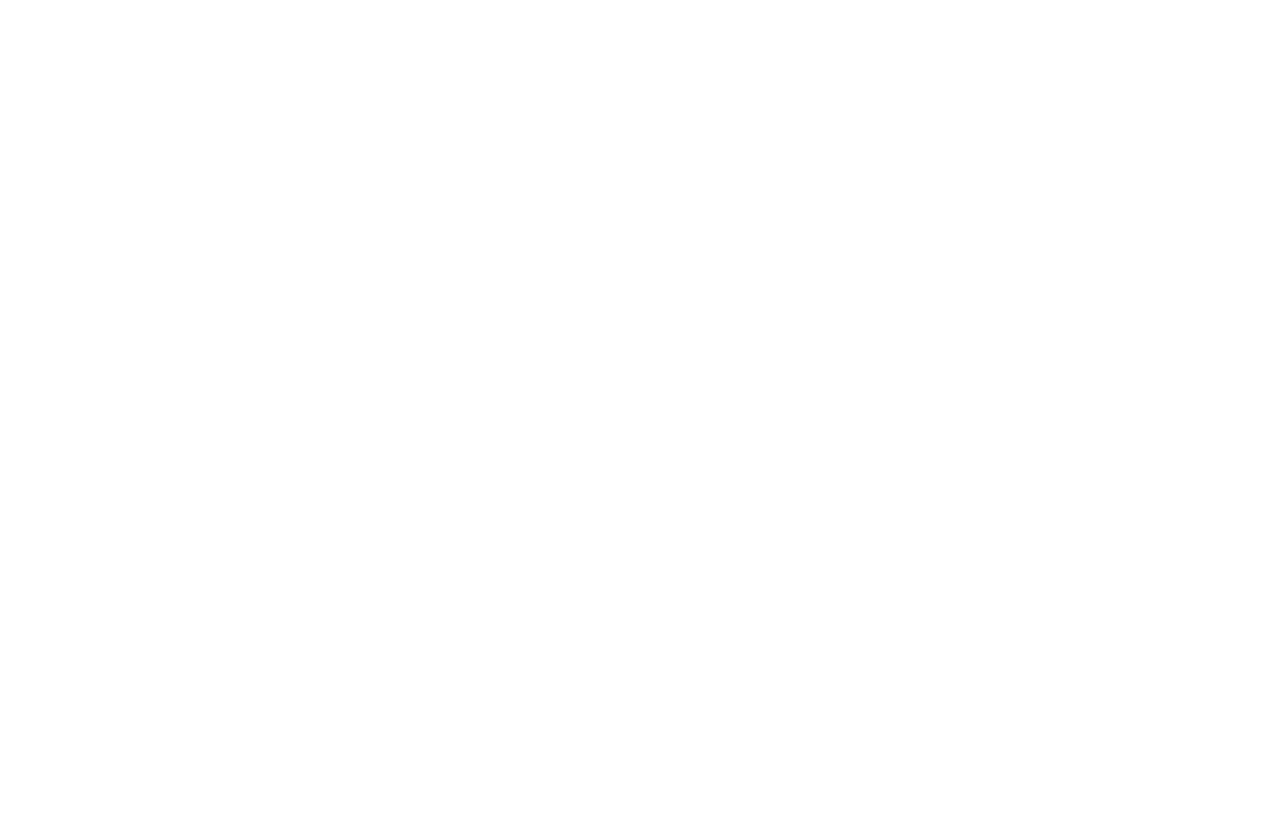
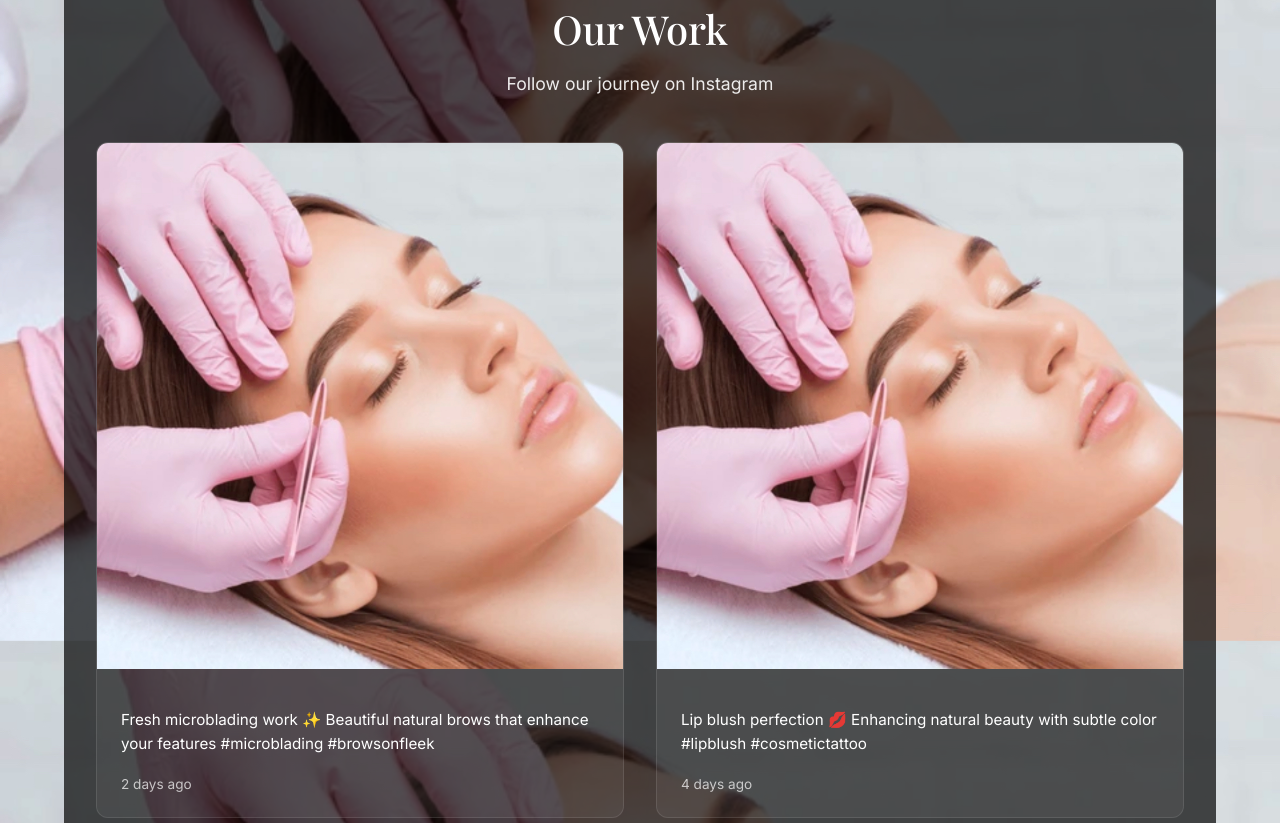
Before and after one commit to AmazingBeaute/amazing-beaute-react, a React (Vite) app: page / in a window 1280 px wide. Shown: the part 1044-1867 px from the top of the page. Before the commit the page ends 949 px from the top, so only its background shows below. Built offline with nearby package versions, Linux system fonts and the light colour scheme.

Commit message:
Gallery added

```diff
--- a/package.json
+++ b/package.json
@@ -12,6 +12,6 @@
   },
   "devDependencies": {
     "@vitejs/plugin-react": "^4.0.0",
-    "vite": "^5.0.0"
+    "vite": "^6.3.5"
   }
 }
--- a/src/App.jsx
+++ b/src/App.jsx
@@ -2,12 +2,14 @@
 import './index.css';
 import Navbar from './components/Navbar';
 import Hero from './components/Hero';
+import Gallery from './components/Gallery';
 
 function App() {
   return (
     	<div className="page-wrapper">
   		<Navbar />
 		<Hero />
+		<Gallery />
 	</div>
 
   );
--- /dev/null
+++ b/src/components/Gallery.jsx
@@ -0,0 +1,90 @@
+import React from 'react';
+
+const Gallery = () => {
+  // Sample Instagram-style posts data
+  const instagramPosts = [
+    {
+      id: 1,
+      image: '/images/hero.jpg',
+      caption: 'Fresh microblading work ✨ Beautiful natural brows that enhance your features #microblading #browsonfleek',
+      likes: 127,
+      date: '2 days ago'
+    },
+    {
+      id: 2,
+      image: '/images/hero.jpg',
+      caption: 'Lip blush perfection 💋 Enhancing natural beauty with subtle color #lipblush #cosmetictattoo',
+      likes: 95,
+      date: '4 days ago'
+    },
+    {
+      id: 3,
+      image: '/images/hero.jpg',
+      caption: 'Before and after eyebrow transformation 🌟 The power of perfect brows! #browstransformation',
+      likes: 203,
+      date: '1 week ago'
+    },
+    {
+      id: 4,
+      image: '/images/hero.jpg',
+      caption: 'Healing beautifully! Day 7 post microblading session ✨ #healingprocess #microblading',
+      likes: 89,
+      date: '1 week ago'
+    },
+    {
+      id: 5,
+      image: '/images/hero.jpg',
+      caption: 'Eyeliner tattoo for effortless beauty every day 👁️ Wake up ready! #eyelinertattoo',
+      likes: 156,
+      date: '2 weeks ago'
+    },
+    {
+      id: 6,
+      image: '/images/hero.jpg',
+      caption: 'Client testimonial: "Best decision I ever made!" 💕 #happyclient #amazingbeaute',
+      likes: 134,
+      date: '2 weeks ago'
+    }
+  ];
+
+  return (
+    <section className="gallery-section">
+      <div className="gallery-container">
+        <h2 className="gallery-title">Our Work</h2>
+        <p className="gallery-subtitle">Follow our journey on Instagram</p>
+
+        <div className="instagram-grid">
+          {instagramPosts.map(post => (
+            <div key={post.id} className="instagram-post">
+              <div className="post-image-container">
+                <img src={post.image} alt="Instagram post" className="post-image" />
+                <div className="post-overlay">
+                  <div className="post-stats">
+                    <span className="likes">♥ {post.likes}</span>
+                  </div>
+                </div>
+              </div>
+              <div className="post-content">
+                <p className="post-caption">{post.caption}</p>
+                <span className="post-date">{post.date}</span>
+              </div>
+            </div>
+          ))}
+        </div>
+
+        <div className="follow-us">
+          <a
+            href="https://instagram.com/amazingbeaute"
+            target="_blank"
+            rel="noopener noreferrer"
+            className="follow-btn"
+          >
+            Follow us on Instagram
+          </a>
+        </div>
+      </div>
+    </section>
+  );
+};
+
+export default Gallery;
--- a/src/index.css
+++ b/src/index.css
@@ -73,3 +73,163 @@
   letter-spacing: 2px;
   margin-top: 2rem;
 }
+
+/* Gallery Section Styles */
+.gallery-section {
+  background-color: rgba(0, 0, 0, 0.7);
+  padding: 4rem 0;
+  color: white;
+}
+
+.gallery-container {
+  max-width: 1200px;
+  margin: 0 auto;
+  padding: 0 2rem;
+}
+
+.gallery-title {
+  font-family: 'Playfair Display', serif;
+  font-size: 2.5rem;
+  text-align: center;
+  margin-bottom: 0.5rem;
+  font-weight: 500;
+}
+
+.gallery-subtitle {
+  text-align: center;
+  font-size: 1.1rem;
+  margin-bottom: 3rem;
+  opacity: 0.9;
+}
+
+.instagram-grid {
+  display: grid;
+  grid-template-columns: repeat(auto-fit, minmax(350px, 1fr));
+  gap: 2rem;
+  margin-bottom: 3rem;
+}
+
+.instagram-post {
+  background-color: rgba(255, 255, 255, 0.05);
+  border-radius: 12px;
+  overflow: hidden;
+  transition: transform 0.3s ease, box-shadow 0.3s ease;
+  border: 1px solid rgba(255, 255, 255, 0.1);
+}
+
+.instagram-post:hover {
+  transform: translateY(-5px);
+  box-shadow: 0 10px 30px rgba(0, 0, 0, 0.3);
+}
+
+.post-image-container {
+  position: relative;
+  width: 100%;
+  aspect-ratio: 1;
+  overflow: hidden;
+}
+
+.post-image {
+  width: 100%;
+  height: 100%;
+  object-fit: cover;
+  transition: transform 0.3s ease;
+}
+
+.instagram-post:hover .post-image {
+  transform: scale(1.05);
+}
+
+.post-overlay {
+  position: absolute;
+  top: 0;
+  left: 0;
+  right: 0;
+  bottom: 0;
+  background: linear-gradient(
+    to bottom,
+    transparent 0%,
+    transparent 70%,
+    rgba(0, 0, 0, 0.8) 100%
+  );
+  display: flex;
+  align-items: flex-end;
+  justify-content: flex-end;
+  padding: 1rem;
+  opacity: 0;
+  transition: opacity 0.3s ease;
+}
+
+.instagram-post:hover .post-overlay {
+  opacity: 1;
+}
+
+.post-stats {
+  color: white;
+  font-weight: 500;
+}
+
+.likes {
+  font-size: 1rem;
+}
+
+.post-content {
+  padding: 1.5rem;
+}
+
+.post-caption {
+  font-size: 0.95rem;
+  line-height: 1.6;
+  margin-bottom: 1rem;
+  display: -webkit-box;
+  -webkit-line-clamp: 3;
+  -webkit-box-orient: vertical;
+  overflow: hidden;
+}
+
+.post-date {
+  font-size: 0.85rem;
+  opacity: 0.7;
+  font-weight: 400;
+}
+
+.follow-us {
+  text-align: center;
+}
+
+.follow-btn {
+  display: inline-block;
+  padding: 1rem 2rem;
+  border: 2px solid white;
+  background-color: transparent;
+  color: white;
+  text-decoration: none;
+  font-size: 1rem;
+  font-weight: 500;
+  letter-spacing: 1px;
+  text-transform: uppercase;
+  border-radius: 6px;
+  transition: all 0.3s ease;
+}
+
+.follow-btn:hover {
+  background-color: white;
+  color: black;
+  transform: translateY(-2px);
+}
+
+/* Responsive Design */
+@media (max-width: 768px) {
+  .instagram-grid {
+    grid-template-columns: repeat(auto-fit, minmax(300px, 1fr));
+    gap: 1.5rem;
+  }
+
+  .gallery-title {
+    font-size: 2rem;
+  }
+
+  .gallery-container {
+    padding: 0 1rem;
+  }
+}
```
Also changed, not shown: 1 other file (tests, documents, lock files or other folders).
